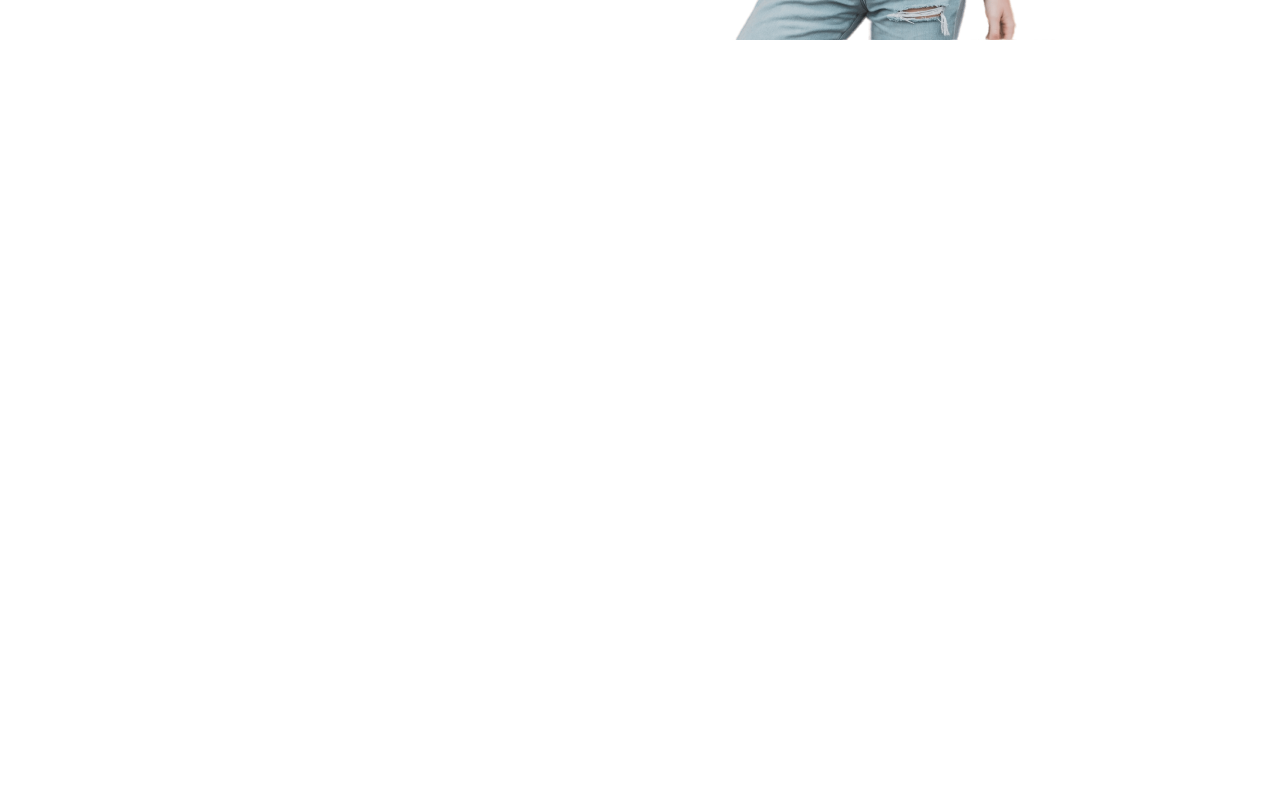
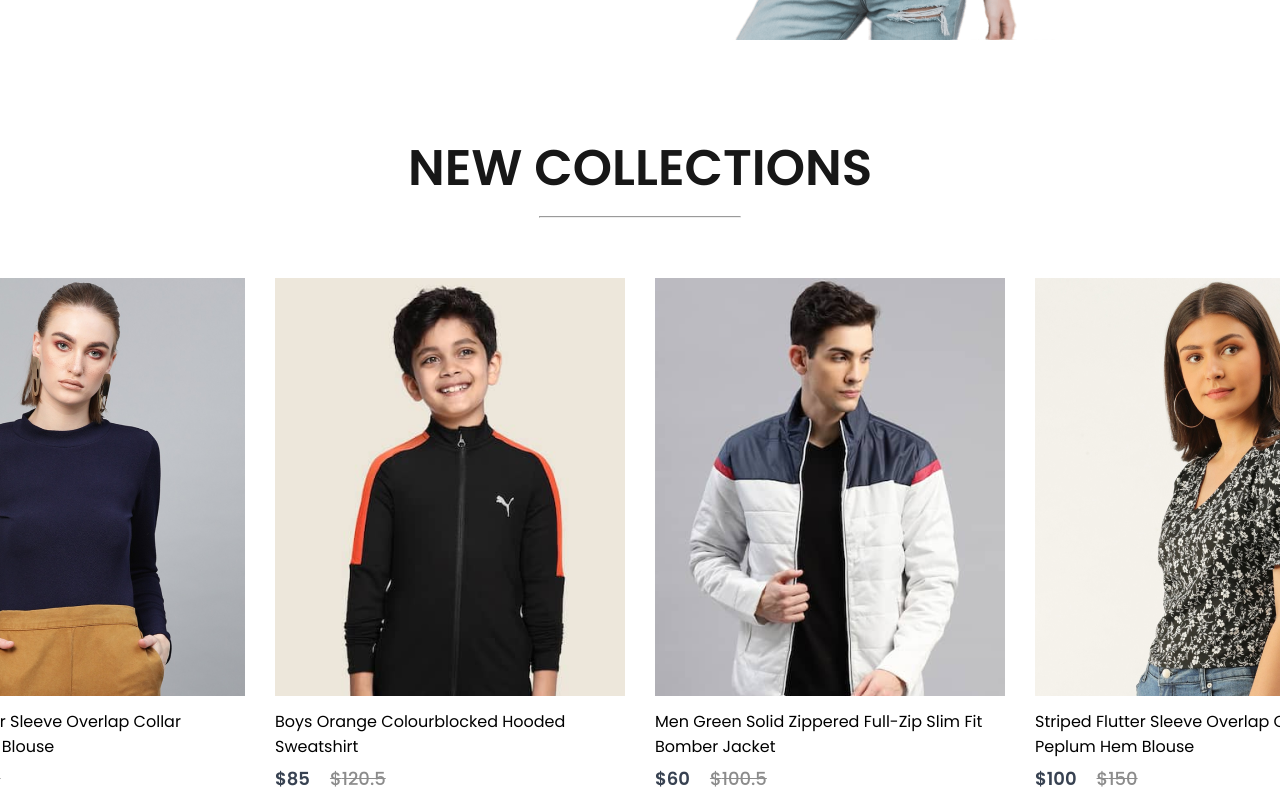
Before and after one commit to OliE99/E-Commerce-Web-App, a React (Create React App) app in the folder front-end/: page / in a window 1280 px wide. Shown: the part 2180-2980 px from the top of the page. Before the commit the page ends 2311 px from the top, so only its background shows below. Built offline with nearby package versions, Linux system fonts and the light colour scheme.

Commit message:
Added new collections and styles and mounted to shop.jsx

```diff
--- /dev/null
+++ b/front-end/src/Components/NewCollections/NewCollections.css
@@ -0,0 +1,27 @@
+.new-collections{
+    display: flex;
+    flex-direction: column;
+    align-items: center;
+    gap: 10px;
+    height: 90vh;
+}
+
+.new-collections h1{
+    color: #171717;
+    font-size: 50px;
+    font-weight: 600;
+}
+
+.new-collections hr{
+    width: 200px;
+    height: 6px;
+    border-radius: 10px;
+    background: #252525;
+}
+
+.collections {
+    display: grid;
+    grid-template-columns: 1fr 1fr 1fr 1fr;
+    margin-top: 50px;
+    gap: 30px;
+}
--- a/front-end/src/Components/NewCollections/NewCollections.jsx
+++ b/front-end/src/Components/NewCollections/NewCollections.jsx
@@ -0,0 +1,27 @@
+import React from 'react';
+import './NewCollections.css';
+import new_collection from '../Assets/new_collections'
+import Items from '../Items/Items'
+
+const NewCollections = () => {
+    return (
+        <div className='new-collections'>
+            <h1>NEW COLLECTIONS</h1>
+            <hr/>
+            <div className='collections'>
+                {new_collection.map((item, i) => {
+                    return <Items
+                        key={i}
+                        id={item.id}
+                        name={item.name}
+                        image={item.image}
+                        new_price={item.new_price}
+                        old_price={item.old_price}
+                    />
+                })}
+            </div>
+        </div>
+    )
+}
+
+export default NewCollections;
--- a/front-end/src/Pages/Shop.jsx
+++ b/front-end/src/Pages/Shop.jsx
@@ -2,6 +2,7 @@
 import Hero from '../Components/Hero/Hero';
 import Popular from '../Components/Popular/Popular';
 import Offers from '../Components/Offers/Offers';
+import NewCollections from '../Components/NewCollections/NewCollections';
 
 const Shop = () => {
     return (
@@ -9,6 +10,7 @@
             <Hero />
             <Popular />
             <Offers />
+            <NewCollections />
         </div>
     )
 }
```
